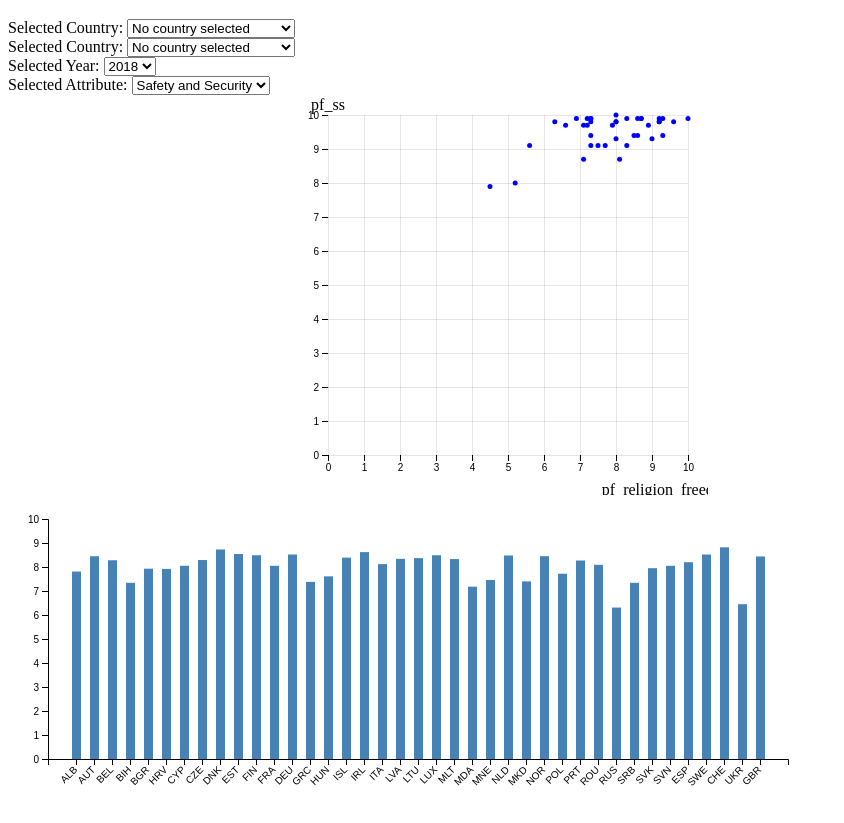
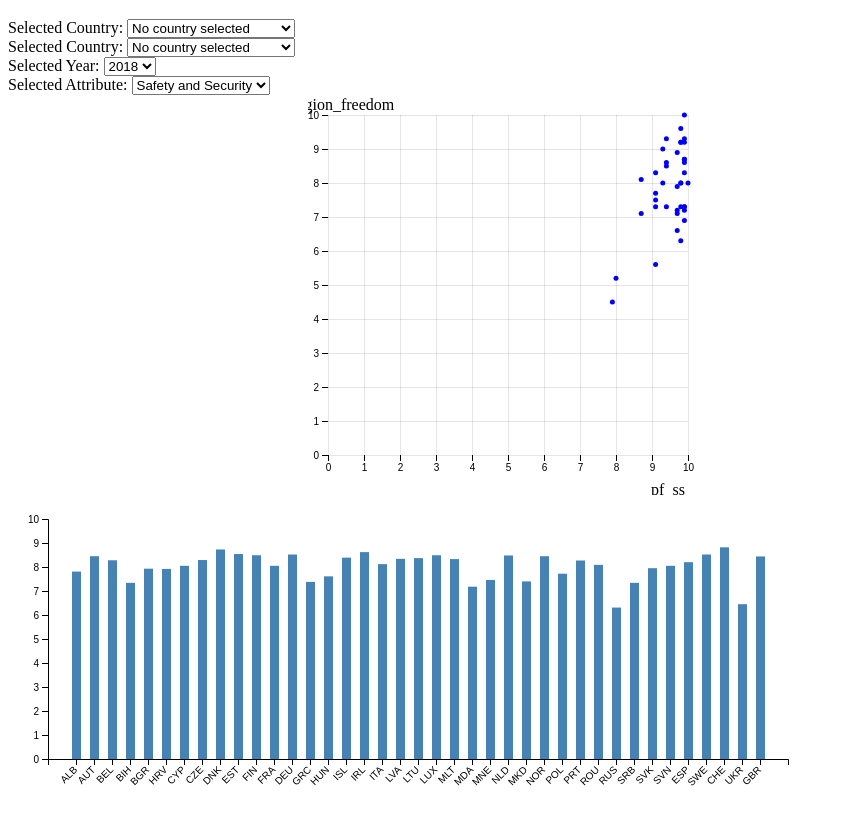
Before and after one commit to ingeraness/InfoVis, a plain HTML site: page index.html in a window 1280 px wide. Shown: the part 69-892 px from the top of the page, without its empty margins (0-844 px from the left). Drawn offline with Linux system fonts and the light colour scheme.

Commit message:
Update scatter plot when selected attribute is changed

```diff
--- a/index.html
+++ b/index.html
@@ -21,7 +21,6 @@
       language="JavaScript"
       type="text/javascript"
       src="script/main.js"
-
     ></script>
     <script
       language="JavaScript"
@@ -57,25 +56,26 @@
     <div id="title"><h1>Freedom Index Europe</h1></div>
 
     <form id="selected_country">
-      <label>Selected Country:
+      <label
+        >Selected Country:
         <select id="dropdown_country1" onchange="saveDropdownCountry(1)">
           <option value="">No country selected</option>
-
         </select>
       </label>
     </form>
 
     <form id="selected_country">
-      <label>Selected Country:
+      <label
+        >Selected Country:
         <select id="dropdown_country2" onchange="saveDropdownCountry(2)">
           <option value="">No country selected</option>
-
         </select>
       </label>
     </form>
 
     <form id="selected_country">
-      <label>Selected Year:
+      <label
+        >Selected Year:
         <select id="dropdown_years" onchange="saveDropdownYear()">
           <option value="2018">2018</option>
           <option value="2017">2017</option>
@@ -92,9 +92,10 @@
       </label>
     </form>
 
-    <form id="selected_attribute">
-      <label>Selected Attribute:
-        <select id="dropdown_years" onchange="saveDropdownAttribute()">
+    <form id="selected_attribute" onchange="saveDropdownAttribute()">
+      <label
+        >Selected Attribute:
+        <select id="dropdown_attribute1" onchange="saveDropdownAttribute()">
           <option value="pf_ss">Safety and Security</option>
           <option value="pf_ss_women">Women’s Freedom</option>
           <option value="ef_legal_police">Police Reliability</option>
--- a/script/lineChart.js
+++ b/script/lineChart.js
@@ -1,6 +1,5 @@
 var country;
 var dataSet;
-
 
 function createLineChart(data, update) {
   margin = { top: 20, right: 20, bottom: 20, left: 40 };
@@ -8,13 +7,7 @@ function createLineChart(data, update) {
   height = 400;
 
   var svg = d3.select("div#lineChart").select("svg");
-  svg.selectAll("*").remove();  // Remove the old vis before drawing the new vis with new countries
-
-  /*var data = data.filter(function (d) {
-    if (d.country == selectedCountry1) {
-      return d;
-    }
-  });*/
+  svg.selectAll("*").remove(); // Remove the old vis before drawing the new vis with new countries
 
   var dataC1 = data.filter(function (d) {
     if (d.country == chosenCountry1) {
@@ -77,7 +70,6 @@ function createLineChart(data, update) {
     .attr("width", width)
     .attr("height", height);
 
-
   if (!update) {
     svg.append("g").attr("class", "lineXAxis");
     svg.append("g").attr("class", "lineYAxis");
@@ -100,7 +92,6 @@ function createLineChart(data, update) {
     .attr("y", 100)
     .style("text-anchor", "middle")
     .text("pf_ss");
-
 
   // var Tooltip = d3.select("#lineChart")
   //   .append("div")
@@ -159,8 +150,6 @@ function createLineChart(data, update) {
   // .on("mousemove", mousemove)
   // .on("mouseleave", mouseleave);
 
-
-
   // Drwaing line for country 1, attribute 2
   svg
     .append("path")
@@ -185,7 +174,6 @@ function createLineChart(data, update) {
     .attr("cy", (d) => y(d.pf_ss))
     .attr("r", 3);
 
-
   // Drwaing line for country 2, attribute 1
   svg
     .append("path")
@@ -207,7 +195,6 @@ function createLineChart(data, update) {
     .attr("cx", (d) => x(d.year))
     .attr("cy", (d) => y(d.hf_score))
     .attr("r", 3);
-
 
   // Drwaing line for country 2, attribute 2
   svg
@@ -232,7 +219,6 @@ function createLineChart(data, update) {
     .attr("cx", (d) => x(d.year))
     .attr("cy", (d) => y(d.pf_ss))
     .attr("r", 3);
-
 
   // svg.selectAll('circle')
   // .on('click', function(d, i) {
@@ -260,7 +246,6 @@ function createLineChart(data, update) {
   // .on('mouseleave', function(d, i) {
   //   svg.select("#hoverText").remove();
   // })
-
 
   // svg
   //   .select("g.line")
--- a/script/main.js
+++ b/script/main.js
@@ -1,8 +1,9 @@
 // const countries = ['Albania', 'Austria', 'Belgium', 'Bosnia and Herzegovina','Bulgaria', 'Croatia','Cyprus', 'Czech Rebublic', 'Denmark', 'Estonia', 'Finland', 'France', 'Germany', 'Greece', 'Hungary', 'Iceland', 'Ireland', 'Italy', 'Latvia', 'Lithuania', 'Luxembourg', 'Malta', 'Moldova', 'Montenegro', 'Netherlands', 'North Macedonia', 'Norway', 'Poland', 'Portugal', 'Romania', 'Russian Federation',  'Serbia', 'Sloavk Rebublic', 'Slovenia', 'Spain', 'Sweden', 'Switzerland', 'Ukraine', 'United Kingdom' ];
 var chosenCountry1;
 var chosenCountry2;
-var chosenYear;
-var chosenAttribute = "pf_ss";
+var chosenYear = 2018;
+var chosenAttributeX = "pf_ss";
+var chosenAttributeY = "pf_religion_freedom";
 var update = false;
 
 function saveDropdownCountry(i) {
@@ -37,7 +38,13 @@ function saveDropdownYear() {
 }
 
 function saveDropdownAttribute() {
-  chosenAttribute = document.getElementById("dropdown_attribute");
+  chosenAttributeX = document.getElementById("dropdown_attribute1").value;
+  console.log("ATTR X: ", chosenAttributeX)
+  d3.csv("data/data.csv")
+    .then((data) => {
+      d3.select("div#scatterPlot").select("svg").remove(); //Remove old chart
+      createScatterPlot(data, update);
+  });
 }
 
 function init() {
--- a/script/scatterPlot.js
+++ b/script/scatterPlot.js
@@ -1,16 +1,3 @@
-var xAttribute = "pf_religion_freedom";
-var yAttribute = "pf_ss";
-var selectedYear = 2018;
-
-// function init() {
-//   d3.csv("data/data.csv")
-//     .then((data) => {
-//       createScatterPlot(data, xAttribute, yAttribute, selectedYear);
-//     })
-//     .catch((error) => {
-//       console.log(error);
-//     });
-// }
 
 function createScatterPlot(data, update) {
   const width = 400;
@@ -20,11 +7,25 @@ function createScatterPlot(data, update) {
 
   const margin = { left: 20, top: 20, right: 20, bottom: 40 };
 
+  var svg = d3.select("div#scatterPlot").select("svg");
+  svg.selectAll("*").remove(); // Remove the old vis before drawing the new vis with new countries
+
   var data = data.filter(function (d) {
-    if (d.year == selectedYear) {
+    if (d.year == chosenYear) {
       return d;
     }
   });
+
+  const keys = Object.keys(data[0]);
+
+  let attributesDict = {
+    "pf_ss" : keys[8].valueOf(),
+    "pf_ss_women": keys[9].valueOf(),
+    "ef_legal_police": keys[10].valueOf(),
+    "pf_ss_disappearances_violent": keys[6].valueOf(),
+    "pf_religion_freedom": keys[7].valueOf(),
+    "hf_score": keys[4].valueOf()
+  }
 
   x = d3
     .scaleLinear()
@@ -89,7 +90,7 @@ function createScatterPlot(data, update) {
       .style("stroke-width", 1.5);
   }
 
-  const svg = d3
+  svg = d3
     .select("div#scatterPlot")
     .append("svg")
     .attr("width", width)
@@ -100,14 +101,14 @@ function createScatterPlot(data, update) {
     .attr("x", width - 40)
     .attr("y", height)
     .style("text-anchor", "middle")
-    .text(xAttribute);
+    .text(chosenAttributeX);
 
   svg // text label for the y axis
     .append("text")
     .attr("x", 20)
     .attr("y", 15)
     .style("text-anchor", "middle")
-    .text(yAttribute);
+    .text(chosenAttributeY);
 
   // Add dots
   svg
@@ -117,10 +118,10 @@ function createScatterPlot(data, update) {
     .enter()
     .append("circle")
     .attr("cx", function (d) {
-      return x(d.pf_religion_freedom);
+      return x(d[attributesDict[chosenAttributeX]]);
     })
     .attr("cy", function (d) {
-      return y(d.pf_ss);
+      return y(d[attributesDict[chosenAttributeY]]);
     })
     .attr("r", 2.5)
     .style("fill", "blue");
```
Lines whose indentation alone changed are shown as unchanged.
